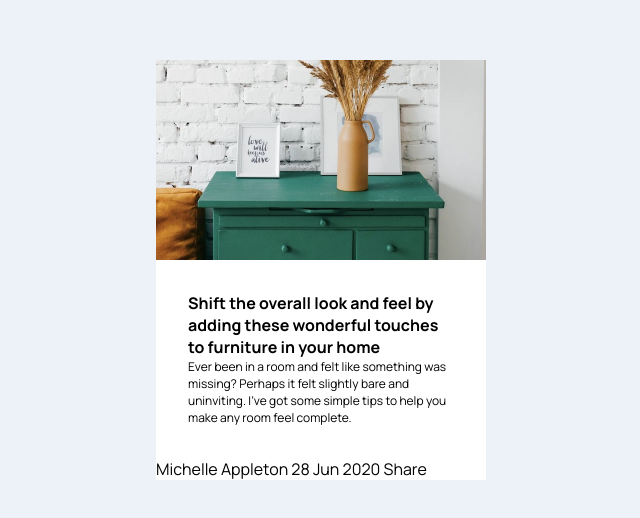
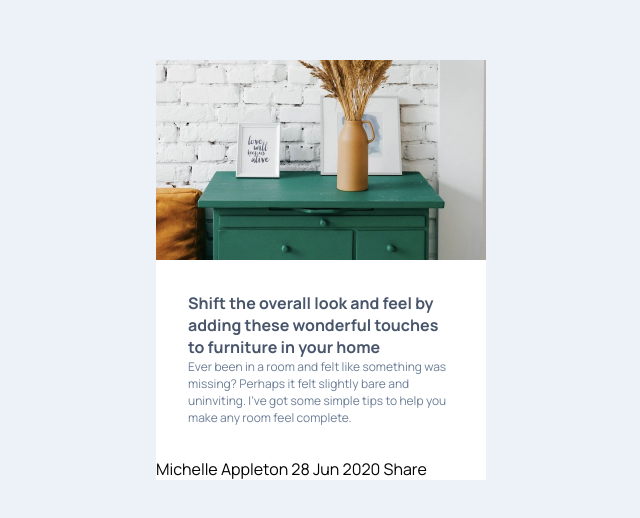
Before and after one commit to GracilianoOG/fem-article-preview, a website built with Vite: page index.html in a window 1280 px wide. Shown: the part 130-648 px from the top of the page, without its empty margins (319-959 px from the left). Built offline with nearby package versions, Linux system fonts and the light colour scheme.

Commit message:
Change colors of card content texts

```diff
--- a/src/scss/main.scss
+++ b/src/scss/main.scss
@@ -34,10 +34,12 @@ body {
   }
 
   &__title {
+    color: $color-text-primary;
     font-size: 1rem;
   }
 
   &__description {
+    color: $color-text-secondary;
     font-size: 0.75rem;
   }
 
```
